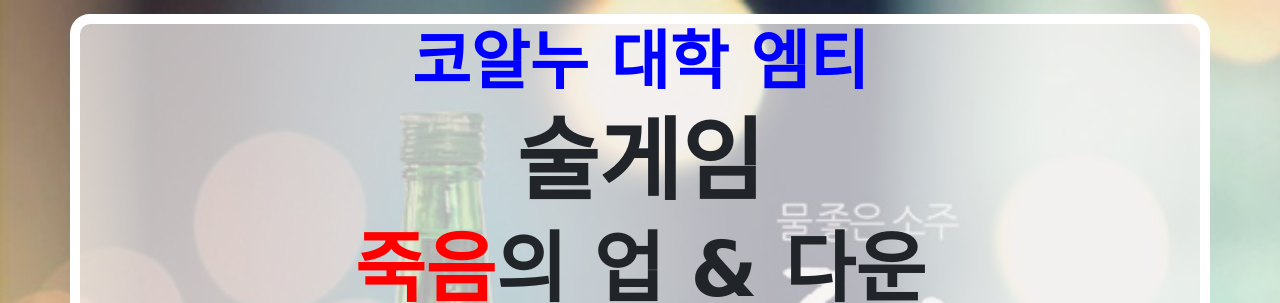
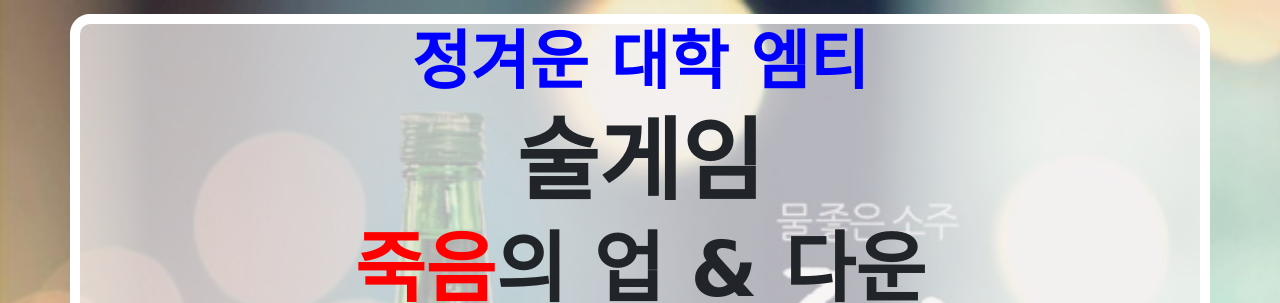
Before and after one commit to o-jslove/NumberGuessGame2, a plain HTML site: page index.html in a window 1280 px wide. Shown: the top 303 px of the page. Drawn offline with nearby package versions, Linux system fonts and the light colour scheme; a web font is replaced by a local one.

Commit message:
html 수정

```diff
--- a/index.html
+++ b/index.html
@@ -12,7 +12,7 @@
 
 <body>
     <div class="container">
-        <h1 class="pre-title">코알누 대학 엠티</h1>
+        <h1 class="pre-title">정겨운 대학 엠티</h1>
         <h1 class="title">술게임</h1>
         <h1 class="sub-title"><span class="red-text">죽음</span>의 업 & 다운</h1>
         <div id="result-area">
```
